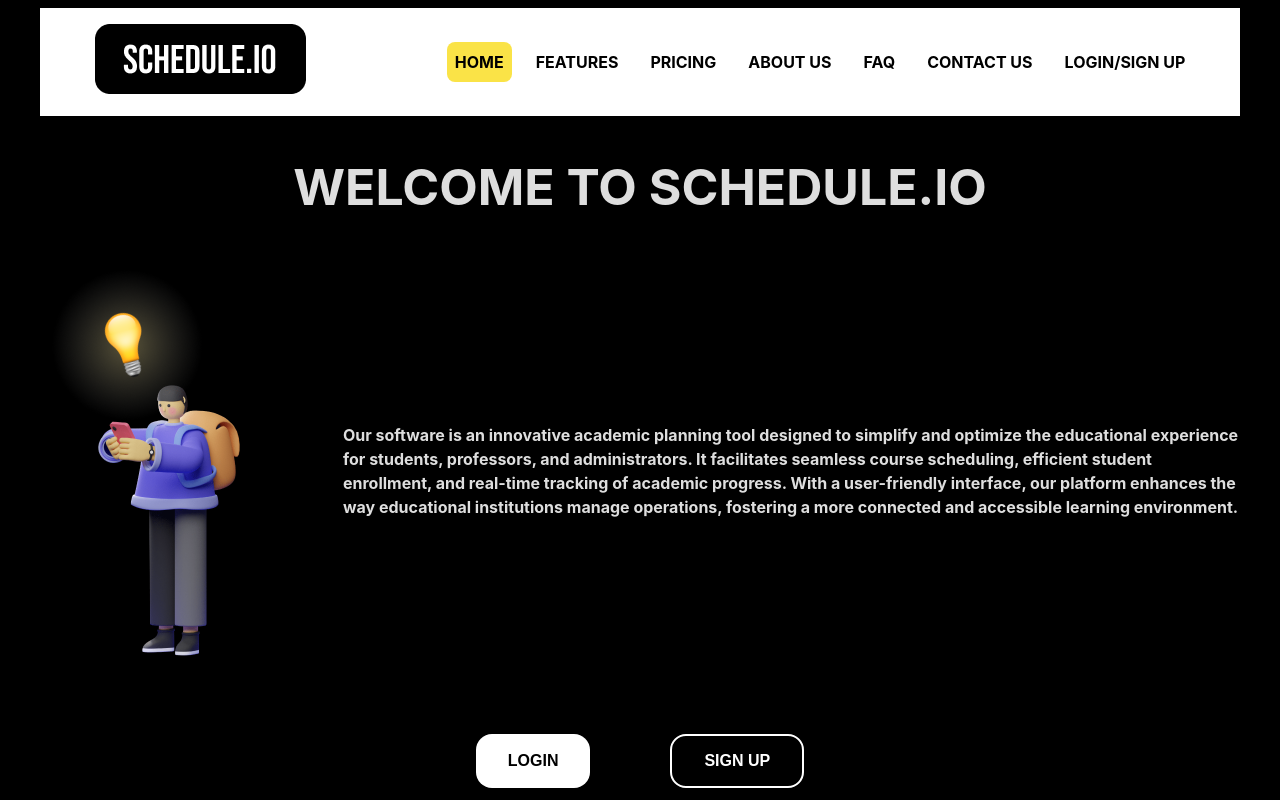
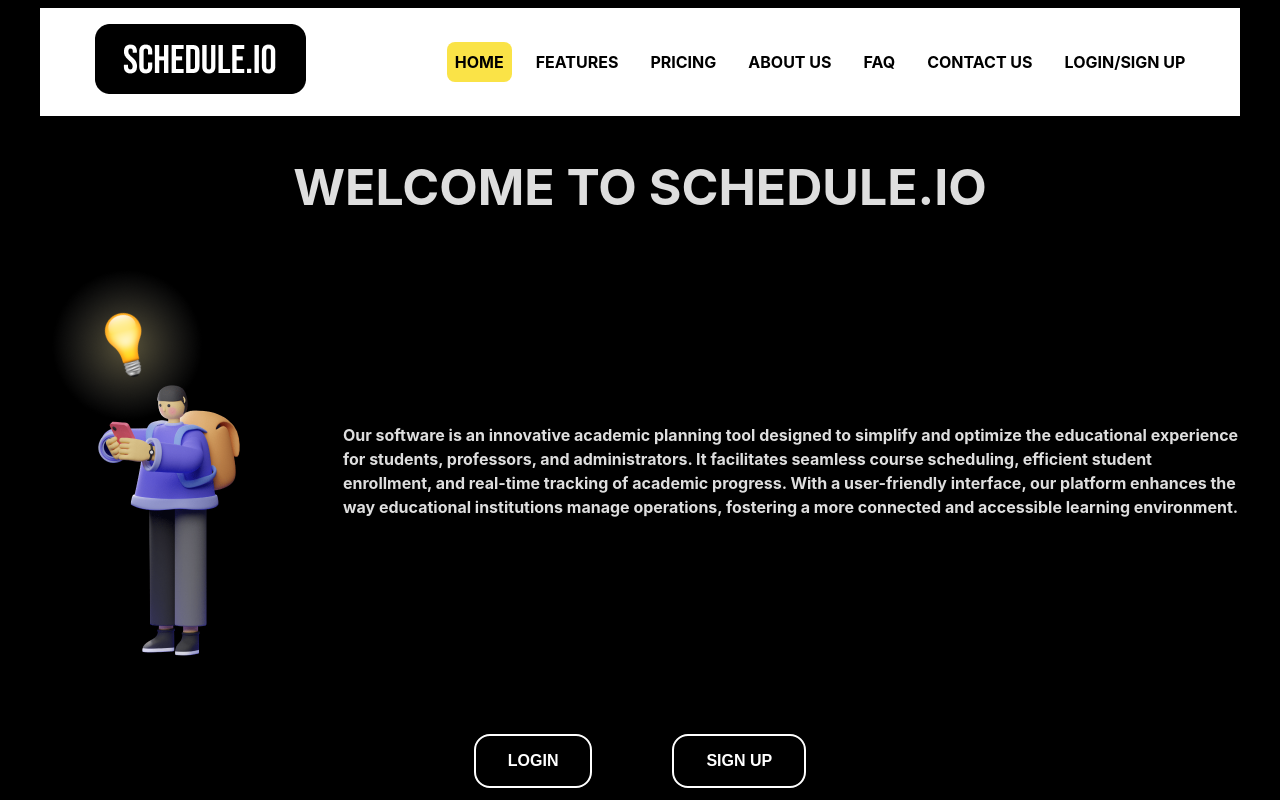
Before and after one commit to mlasitsa/Schedule_Project, a React (Vite) app: page / in a window 1280 px wide. Shown: the top 800 px of the page. Built offline with nearby package versions, Linux system fonts and the light colour scheme.

Commit message:
Fixed login button

```diff
--- a/src/MainPage/MainPage.jsx
+++ b/src/MainPage/MainPage.jsx
@@ -61,7 +61,7 @@ function MainPage() {
       </div>
 
       <div className="buttons">
-        <button className="loginBtn" onClick={toLogIn}>LOGIN</button>
+        <button className="signUpBtn" onClick={toLogIn}>LOGIN</button>
         <button className="signUpBtn" onClick={toSignUp}>SIGN UP</button>
       </div>
 
```
